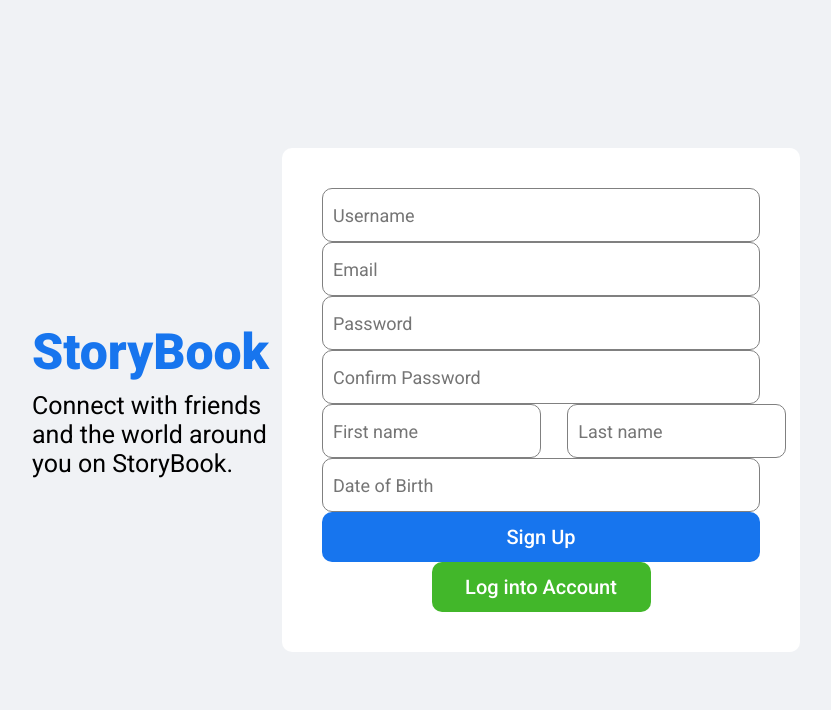
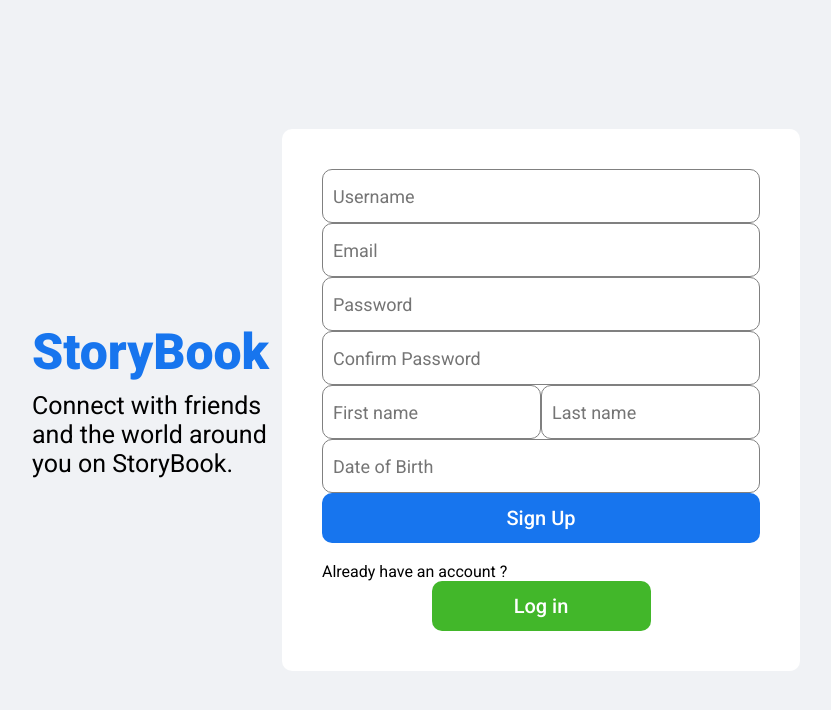
Before and after one commit to dilshankarunarathne/storybook, a React (Create React App) app in the folder client/: page /register in a window 1280 px wide. Shown: the top 710 px of the page, without its empty margins (224-1055 px from the left). Built offline with nearby package versions, Linux system fonts and the light colour scheme.

Commit message:
bugfix: register form style

```diff
--- a/client/src/Components/register/Register.jsx
+++ b/client/src/Components/register/Register.jsx
@@ -32,7 +32,9 @@ export default function Register() {
                       className="registerInput"
                     />
                     <button className="registerButton">Sign Up</button>
-                    <button className="logRegisterButton">Log into Account</button>
+                    <br />
+                    Already have an account ?
+                    <button className="logRegisterButton">Log in</button>
                 </div>
             </div>
         </div>
--- a/client/src/Components/register/register.css
+++ b/client/src/Components/register/register.css
@@ -55,15 +55,14 @@
 
 .nameContainer {
     display: flex;
-    justify-content: space-between;
 }
 
 .fnameLeft {
-    width: 48%;
+    width: 50%;
 }
 
 .lnameRight{
-    width: 44%;
+    width: 50%;
 }
 
 .registerButton{
```
